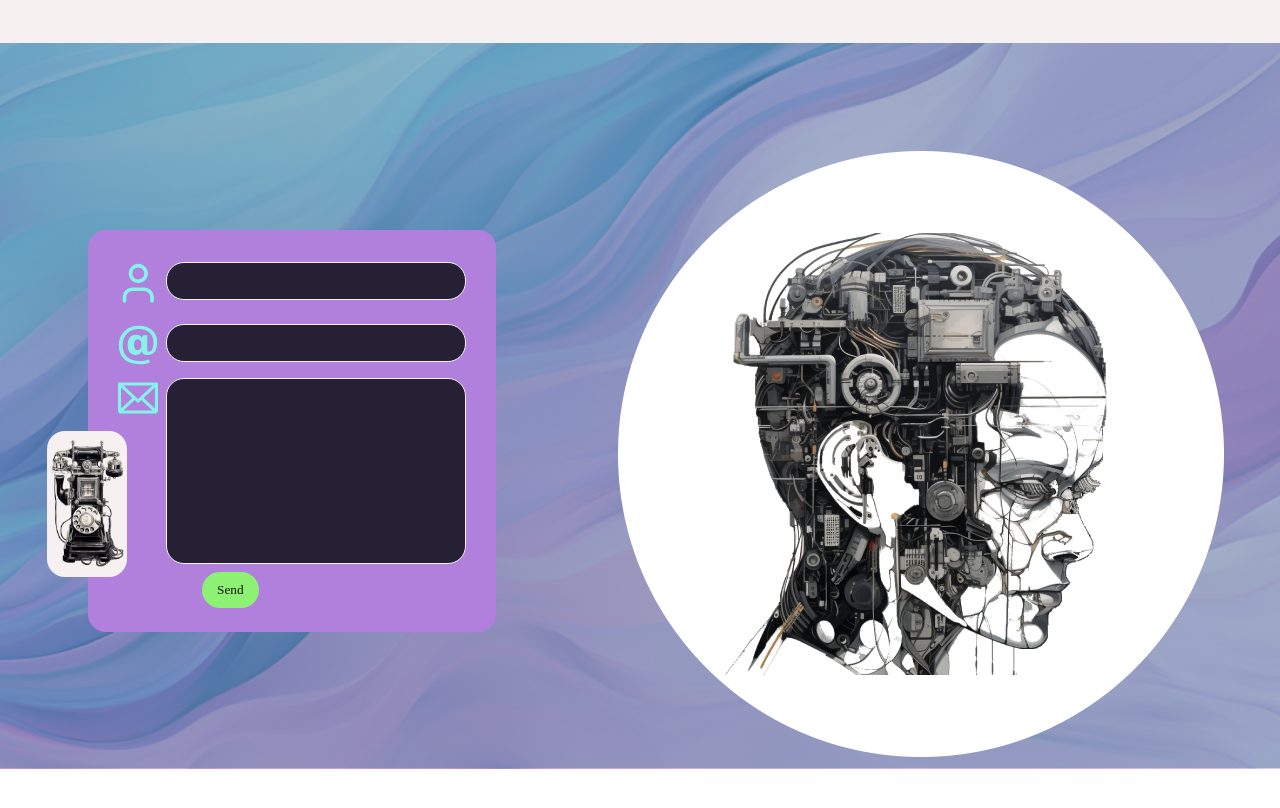
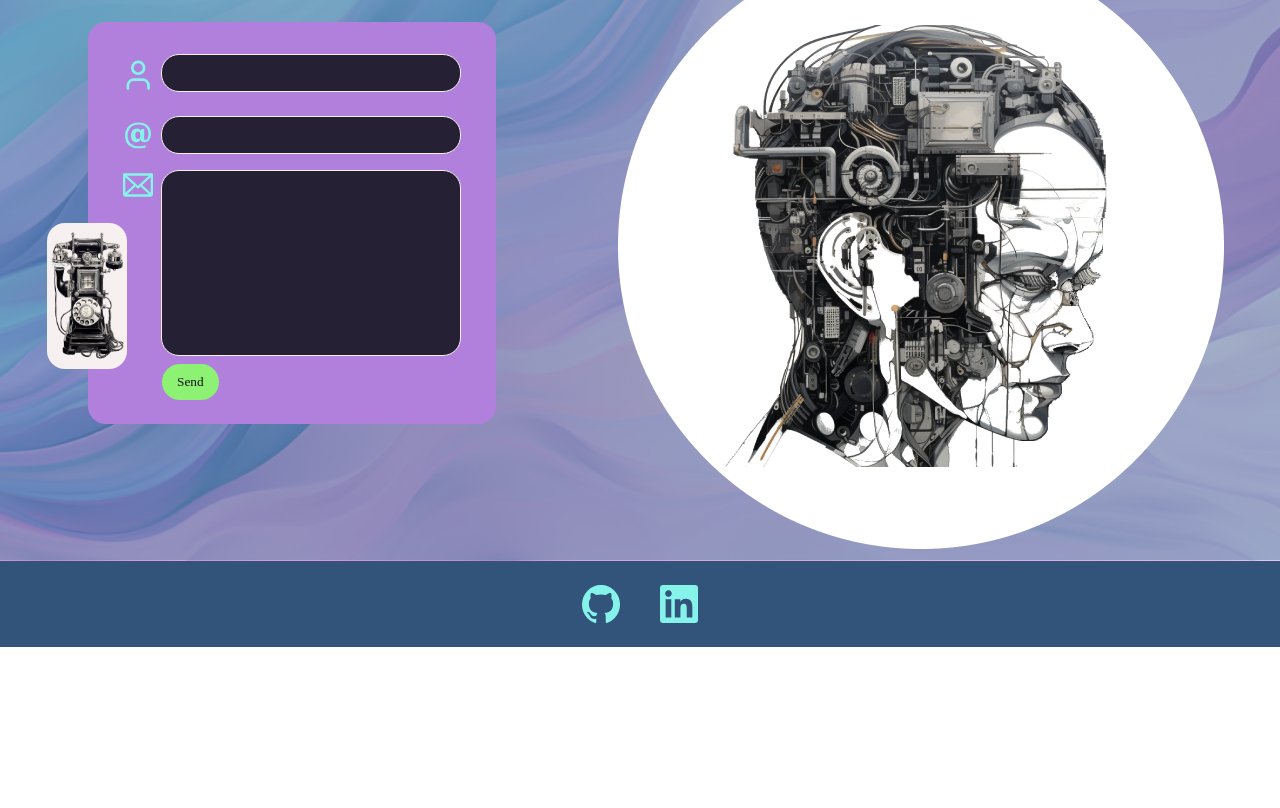
Before and after one commit to DanielDawidowski/portfolio_frontend, a React (Vite) app: page / in a window 1280 px wide. Shown: the part 4260-5068 px from the top of the page. After the commit the page ends 4907 px from the top, so only its background shows below. Built offline with nearby package versions, Linux system fonts and the light colour scheme; a web font is replaced by a local one.

Commit message:
Add Footer

```diff
--- a/src/App.tsx
+++ b/src/App.tsx
@@ -7,6 +7,7 @@ import ScrollSlider from "./components/ScrollSlider/ScrollSlider";
 import About from "./components/about/About";
 import Projects from "./components/projects/Projects";
 import Contact from "./components/contact/Contact";
+import Footer from "./components/footer/Footer";
 
 function App() {
   const [toggleMenu, setToggleMenu] = useState<boolean>(false);
@@ -32,6 +33,7 @@ function App() {
       <section>
         <Contact />
       </section>
+      <Footer />
     </>
   );
 }
--- a/src/assets/SVG/Email.tsx
+++ b/src/assets/SVG/Email.tsx
@@ -2,7 +2,7 @@ import { FC, ReactElement } from "react";
 
 const EmailSVG: FC<React.SVGProps<SVGElement>> = (): ReactElement => {
   return (
-    <svg width="35" height="35" viewBox="0 0 35 35" fill="none" xmlns="http://www.w3.org/2000/svg">
+    <svg width="35" height="35" viewBox="0 0 35 39" fill="none" xmlns="http://www.w3.org/2000/svg">
       <g clipPath="url(#clip0_53_343)">
         <path
           d="M25.564 21.301C25.564 22.771 25.9823 23.3572 27.076 23.3572C29.5138 23.3572 31.066 20.251 31.066 15.085C31.066 7.18899 25.312 3.40899 18.1283 3.40899C10.738 3.40899 4.01628 8.36499 4.01628 17.731C4.01628 26.677 9.89628 31.549 18.9263 31.549C21.9923 31.549 24.0503 31.213 27.1985 30.163L27.874 32.9752C24.766 33.985 21.4445 34.2772 18.8843 34.2772C7.04028 34.2772 0.696533 27.7672 0.696533 17.7292C0.696533 7.60724 8.04828 0.719238 18.1703 0.719238C28.7123 0.719238 34.2965 7.01924 34.2965 14.7472C34.2965 21.2992 32.2403 26.2972 25.7723 26.2972C22.8305 26.2972 20.9003 25.1212 20.6483 22.5155C19.8923 25.4135 17.8763 26.2972 15.1445 26.2972C11.4905 26.2972 8.42453 23.4815 8.42453 17.8132C8.42453 12.1012 11.1143 8.57324 15.9443 8.57324C18.5063 8.57324 20.1023 9.58124 20.8128 11.1772L22.0325 8.95124H25.5605V21.301H25.564ZM20.3998 15.757C20.3998 13.4487 18.676 12.481 17.248 12.481C15.694 12.481 13.9738 13.7392 13.9738 17.437C13.9738 20.377 15.2758 22.015 17.248 22.015C18.634 22.015 20.3998 21.133 20.3998 18.697V15.757Z"
--- a/src/assets/SVG/Envelope.tsx
+++ b/src/assets/SVG/Envelope.tsx
@@ -2,7 +2,7 @@ import { FC, ReactElement } from "react";
 
 const EnvelopeSVG: FC<React.SVGProps<SVGElement>> = (): ReactElement => {
   return (
-    <svg width="36" height="28" viewBox="0 0 36 28" fill="none" xmlns="http://www.w3.org/2000/svg">
+    <svg width="36" height="35" viewBox="0 0 36 28" fill="none" xmlns="http://www.w3.org/2000/svg">
       <path
         d="M34.6154 0H1.38462C1.01739 0 0.66521 0.1475 0.405544 0.410051C0.145879 0.672602 0 1.0287 0 1.4V25.2C0 25.9426 0.291757 26.6548 0.811089 27.1799C1.33042 27.705 2.03479 28 2.76923 28H33.2308C33.9652 28 34.6696 27.705 35.1889 27.1799C35.7082 26.6548 36 25.9426 36 25.2V1.4C36 1.0287 35.8541 0.672602 35.5945 0.410051C35.3348 0.1475 34.9826 0 34.6154 0ZM18 14.9012L4.94481 2.8H31.0552L18 14.9012ZM12.9306 14L2.76923 23.4167V4.58325L12.9306 14ZM14.9798 15.8988L17.0567 17.8325C17.3122 18.0696 17.6463 18.2012 17.9931 18.2012C18.3398 18.2012 18.674 18.0696 18.9294 17.8325L21.0063 15.8988L31.0448 25.2H4.94481L14.9798 15.8988ZM23.0694 14L33.2308 4.5815V23.4185L23.0694 14Z"
         fill="#85F3EA"
--- a/src/components/contact/ContactStyles.ts
+++ b/src/components/contact/ContactStyles.ts
@@ -29,7 +29,7 @@ export const ContactStyles = styled(motion.div)`
     }
     &__body {
       padding: ${(props) => props.theme.size1};
-      margin: 50px 8px 144px 40px;
+      margin: 50px 8px 0 40px;
       @media (min-width: ${(props) => props.theme.breakpoint_small}) {
         display: flex;
         justify-content: space-between;
@@ -57,8 +57,8 @@ export const ContactStyles = styled(motion.div)`
           &--icon {
             padding-left: ${(props) => props.theme.size1};
             svg {
-              width: 40px;
-              height: 40px;
+              width: 30px;
+              height: 30px;
             }
           }
 
@@ -91,5 +91,8 @@ export const FormContainer = styled.div`
 
   button {
     margin-left: 60px;
+    @media (min-width: ${(props) => props.theme.breakpoint_small}) {
+      margin-left: 20px;
+    }
   }
 `;
--- /dev/null
+++ b/src/components/footer/Footer.tsx
@@ -0,0 +1,18 @@
+import { ReactElement } from "react";
+import type { FC } from "react";
+import { FooterStyles } from "./FooterStyles";
+import GithubSVG from "../../assets/SVG/Github";
+import LinkedinSVG from "../../assets/SVG/Linkedin";
+
+const Footer: FC = (): ReactElement => {
+  return (
+    <FooterStyles>
+      <div className="footer">
+        <GithubSVG fill="#85F3EA" />
+        <LinkedinSVG fill="#85F3EA" />
+      </div>
+    </FooterStyles>
+  );
+};
+
+export default Footer;
--- /dev/null
+++ b/src/components/footer/FooterStyles.ts
@@ -0,0 +1,21 @@
+import styled from "styled-components";
+import { motion } from "framer-motion";
+
+export const FooterStyles = styled(motion.footer)`
+  background-color: ${(props) => props.theme.turquoise_dark};
+  width: 100%;
+  height: 100%;
+  display: flex;
+  justify-content: center;
+  align-items: center;
+  .footer {
+    display: grid;
+    place-items: center;
+    grid-template-columns: 1fr 1fr;
+    grid-column-gap: 40px;
+    padding: ${(props) => props.theme.size4};
+    @media (min-width: ${(props) => props.theme.breakpoint_small}) {
+      padding: ${(props) => props.theme.size4} 0;
+    }
+  }
+`;
--- a/src/components/projects/ProjectsStyles.ts
+++ b/src/components/projects/ProjectsStyles.ts
@@ -34,7 +34,6 @@ export const ProjectsStyles = styled(motion.div)`
       height: 100%;
       @media (min-width: ${(props) => props.theme.breakpoint_small}) {
         padding: ${(props) => props.theme.size8} 0;
-        margin: ${(props) => props.theme.size8} 0;
       }
       &--item {
         &__header {
```
